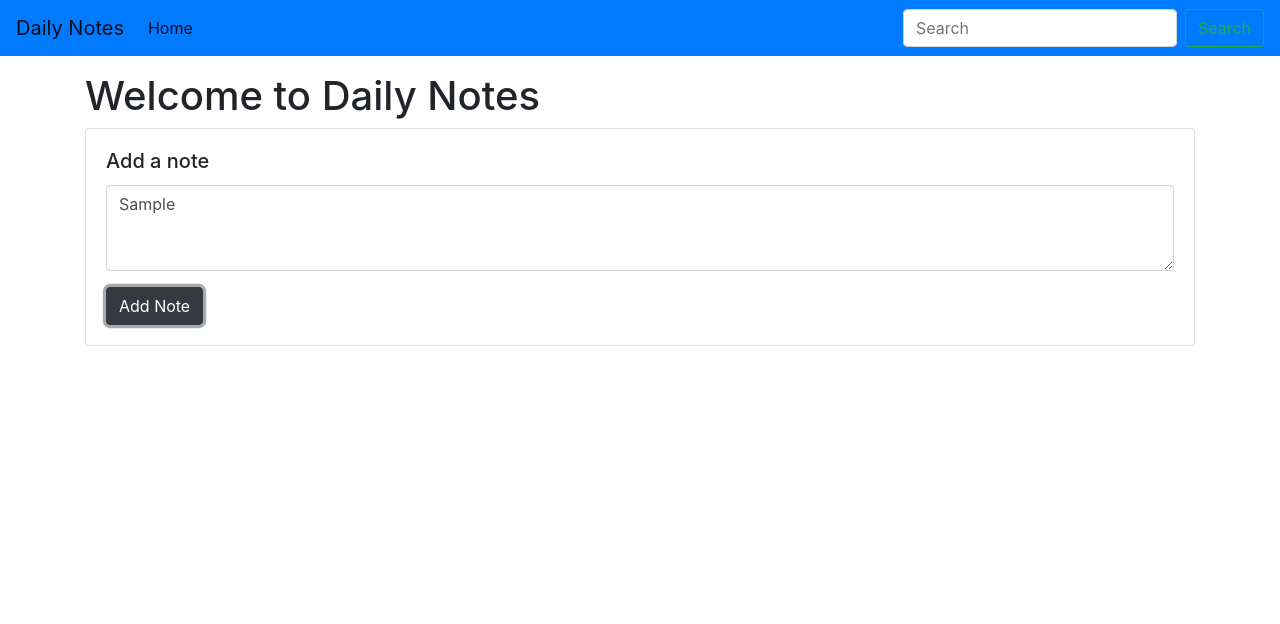
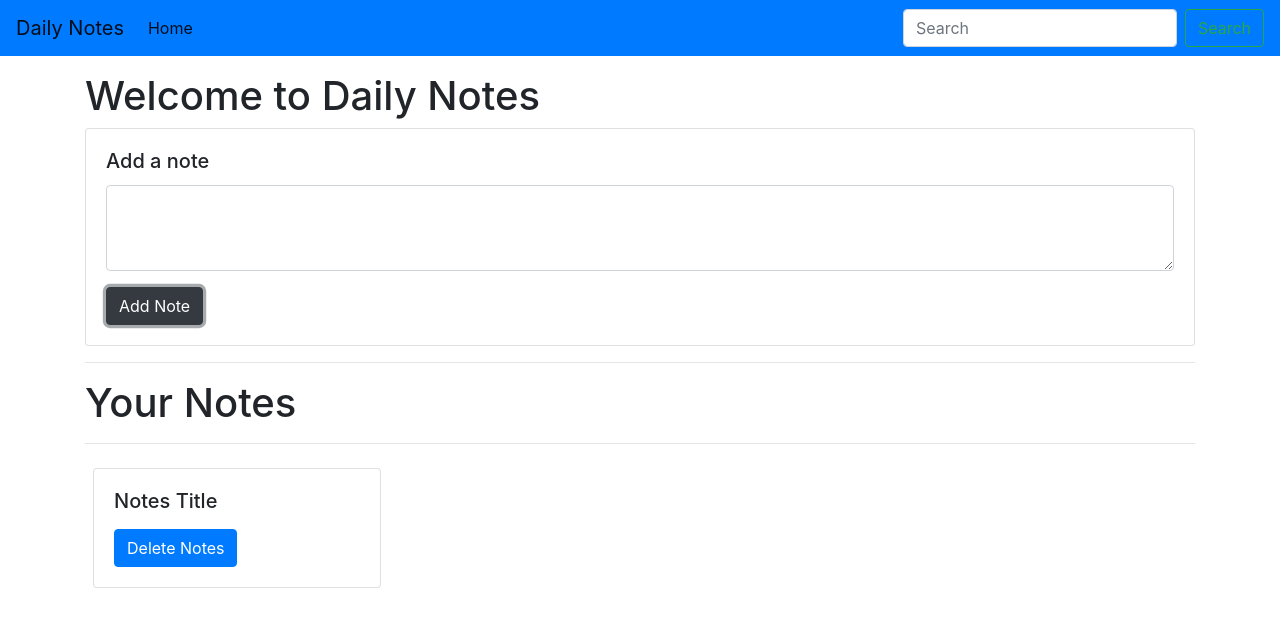
Before and after one commit to Safa-Rizwan/JavaScript-Project-01--Notes-Editor-, a plain HTML site: page index.html in a window 1280 px wide. Both pictures are taken after typing "Sample" into the empty fields and a click on the button "Add Note". Drawn offline with nearby package versions, Linux system fonts and the light colour scheme.

Commit message:
second commit

```diff
--- a/index.html
+++ b/index.html
@@ -15,7 +15,8 @@
     <!-- navbar -->
     <nav class="navbar navbar-expand-lg navbar-light bg-primary">
         <a class="navbar-brand" href="#">Daily Notes</a>
-        <button class="navbar-toggler" type="button" data-toggle="collapse" data-target="#navbarSupportedContent" aria-controls="navbarSupportedContent" aria-expanded="false" aria-label="Toggle navigation">
+        <button class="navbar-toggler" type="button" data-toggle="collapse" data-target="#navbarSupportedContent"
+            aria-controls="navbarSupportedContent" aria-expanded="false" aria-label="Toggle navigation">
             <span class="navbar-toggler-icon"></span>
         </button>
 
@@ -48,6 +49,20 @@
                 <button class="btn btn-dark" id="addBtn">Add Note</button>
             </div>
         </div>
+        <hr>
+        <h1>Your Notes</h1>
+        <hr>
+        <div id="notes" class="row container-fluid">
+            <!-- card -->
+            <div class="noteCard my-2 mx-2 card" style="width: 18rem;">
+                <!-- <img src="..." class="card-img-top" alt="..."> -->
+                <div class="card-body">
+                    <h5 class="card-title">Notes Title</h5>
+                    <p class="card-text"></p>
+                    <a href="#" class="btn btn-primary">Delete Notes</a>
+                </div>
+            </div>
+        </div>
     </div>
 
 
--- a/main.js
+++ b/main.js
@@ -1 +1,20 @@
-console.log("daily notes app")
+console.log("daily notes app");
+// If user add a notes, save it in local storage
+let addBtn = document.getElementById("addBtn");
+addBtn.addEventListener("click",function(e){
+
+    let addTxt= document.getElementById("addTxt");
+    let notes=localStorage.getItem("notes");
+    if(notes==null){
+        notesObj = [];
+    }
+    else{
+        notesObj=JSON.parse(notes)
+    }
+    notesObj.push(addTxt.value);
+    localStorage.setItem("notes",JSON.stringify(notesObj));
+    console.log(addTxt.value);
+    addTxt.value="";
+
+
+})
```
Lines whose indentation alone changed are shown as unchanged.
